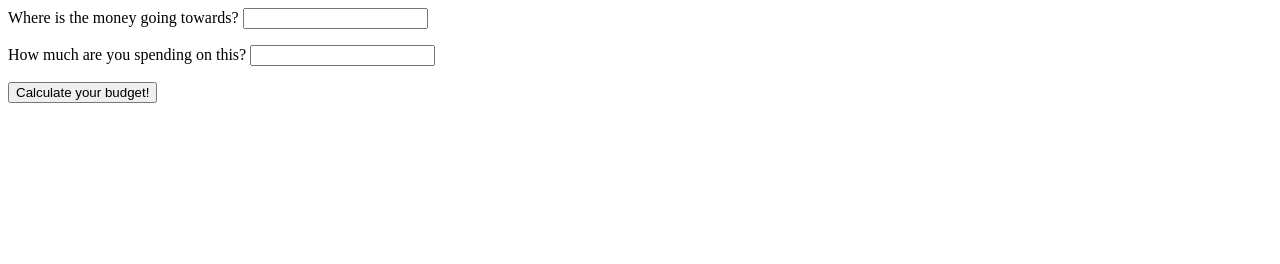
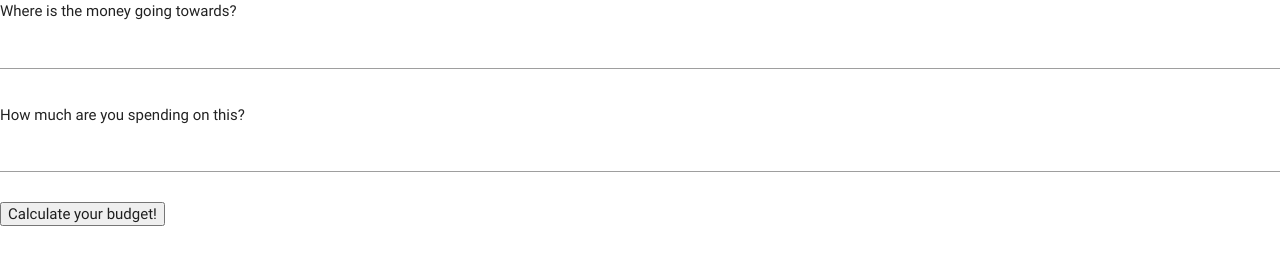
Before and after one commit to hsykwon/budgetme, a plain HTML site: page templates/mainPage.html in a window 1280 px wide. Drawn offline with nearby package versions, Linux system fonts and the light colour scheme; files that its build step writes are made by us from their sources; files whose address does not match are found by name.

Commit message:
Add html!!!!!

```diff
--- a/templates/mainPage.html
+++ b/templates/mainPage.html
@@ -1,5 +1,16 @@
 <html>
-
+<head>
+  <!--Import Google Icon Font-->
+  <link href="http://fonts.googleapis.com/icon?family=Material+Icons" rel="stylesheet">
+  <!--Import materialize.css-->
+  <link type="text/css" rel="stylesheet" href="css/materialize.min.css"  media="screen,projection"/>
+  <!--Let browser know website is optimized for mobile-->
+  <meta name="viewport" content="width=device-width, initial-scale=1.0"/>
+</head>
+<body>
+  <!--Import jQuery before materialize.js-->
+  <script type="text/javascript" src="https://code.jquery.com/jquery-2.1.1.min.js"></script>
+  <script type="text/javascript" src="js/materialize.min.js"></script>
   <form method="post" action="">
     <p>Where is the money going towards?
     <input name="budget_name" type="text"></input></p>
@@ -7,6 +18,6 @@
     <input name="budget_spent" type="number"></input></p>
 
     <input type="submit" value="Calculate your budget!"></input>
-
+</body>
   </form>
 </html>
```
